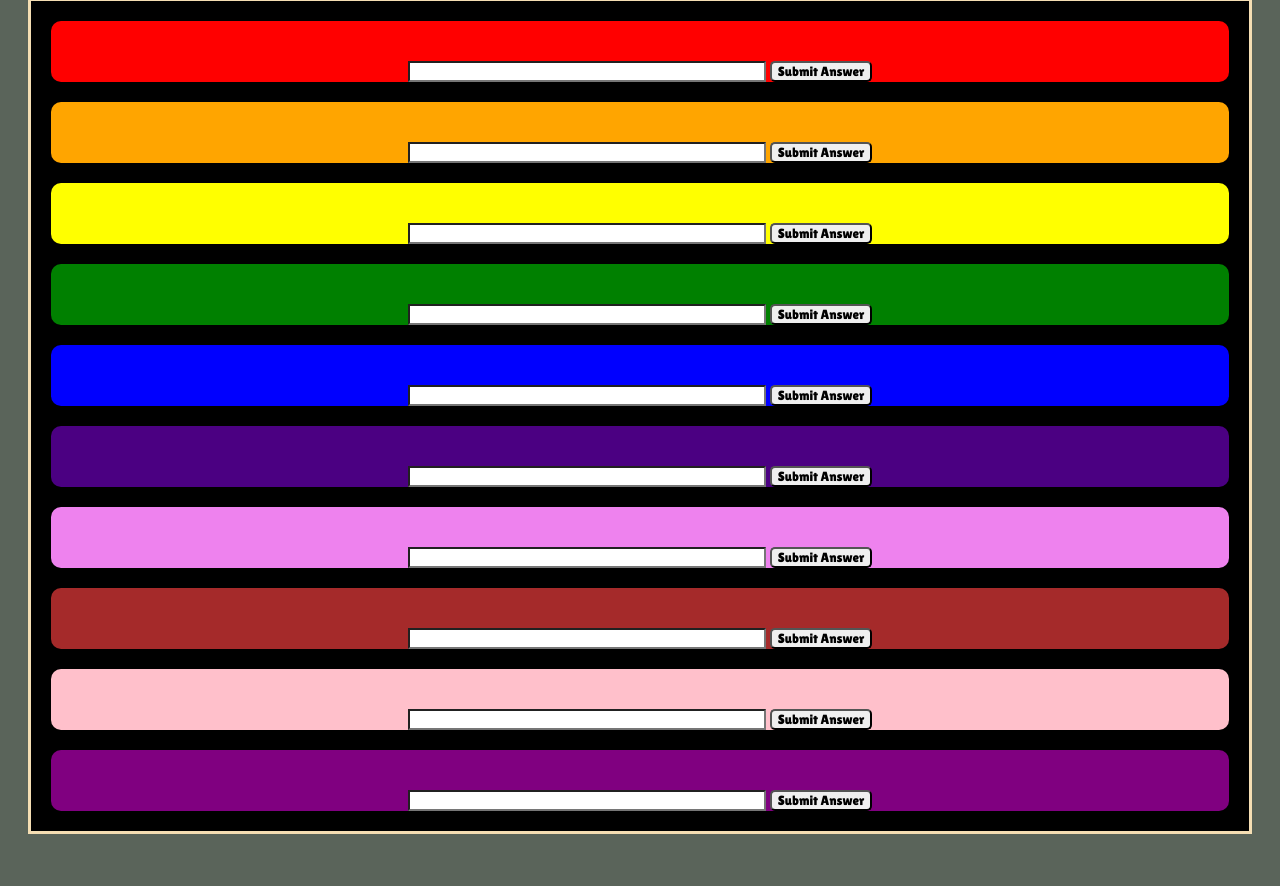
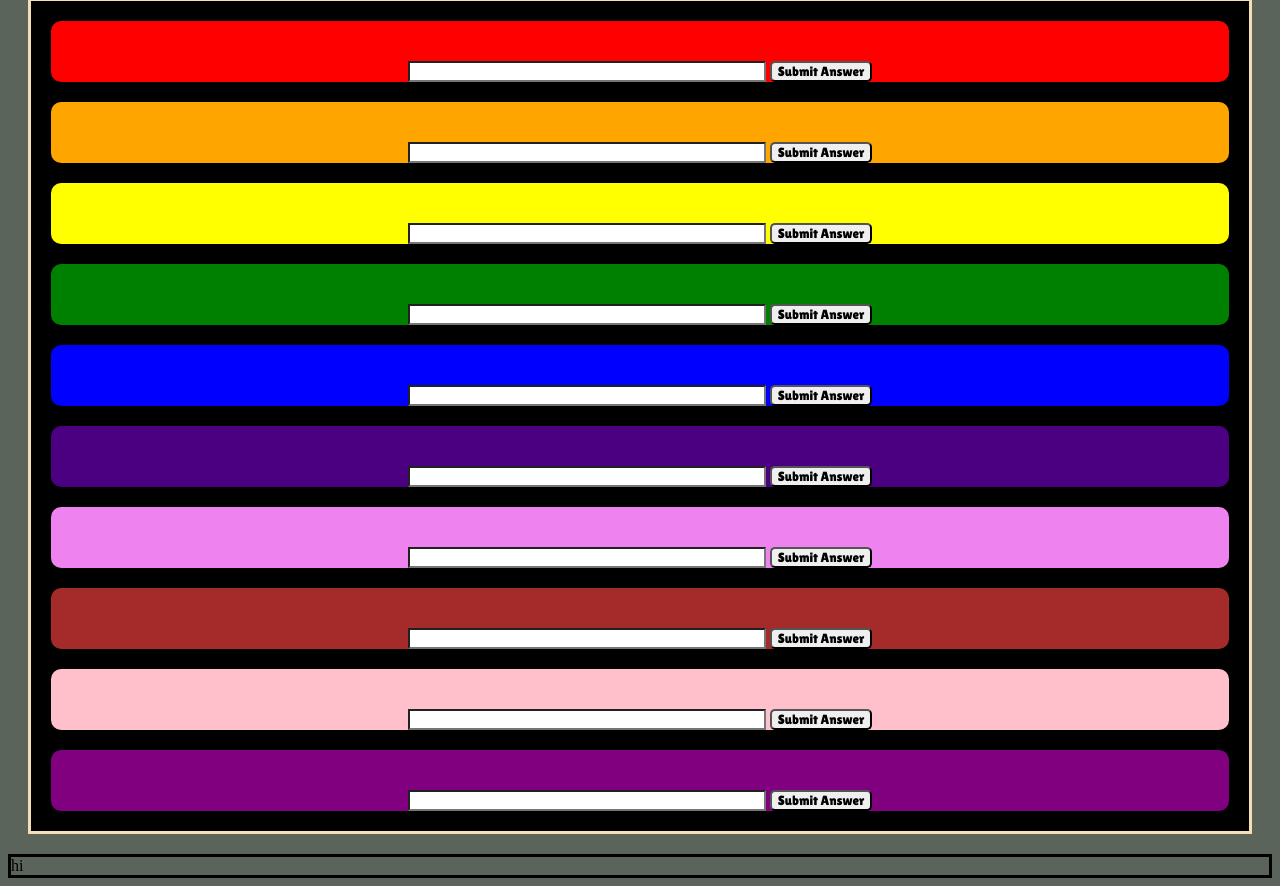
Before and after one commit to Alex-Njagi/phase-1-project, a plain HTML site: page index.html in a window 1280 px wide. Shown: the part 366-1252 px from the top of the page. Before the commit the page ends 1220 px from the top, so only its background shows below. Drawn offline with Linux system fonts and the light colour scheme; a web font is replaced by a local one.

Commit message:
Created response block

```diff
--- a/index.html
+++ b/index.html
@@ -141,6 +141,11 @@
         </div>
     </div>
     </div>
+
+    <div id="results" style="border-style: solid;">
+    <h7>hi</h7>
+    </div>
+
     <script src="index.js"></script>
 </body>
 </html>
```
